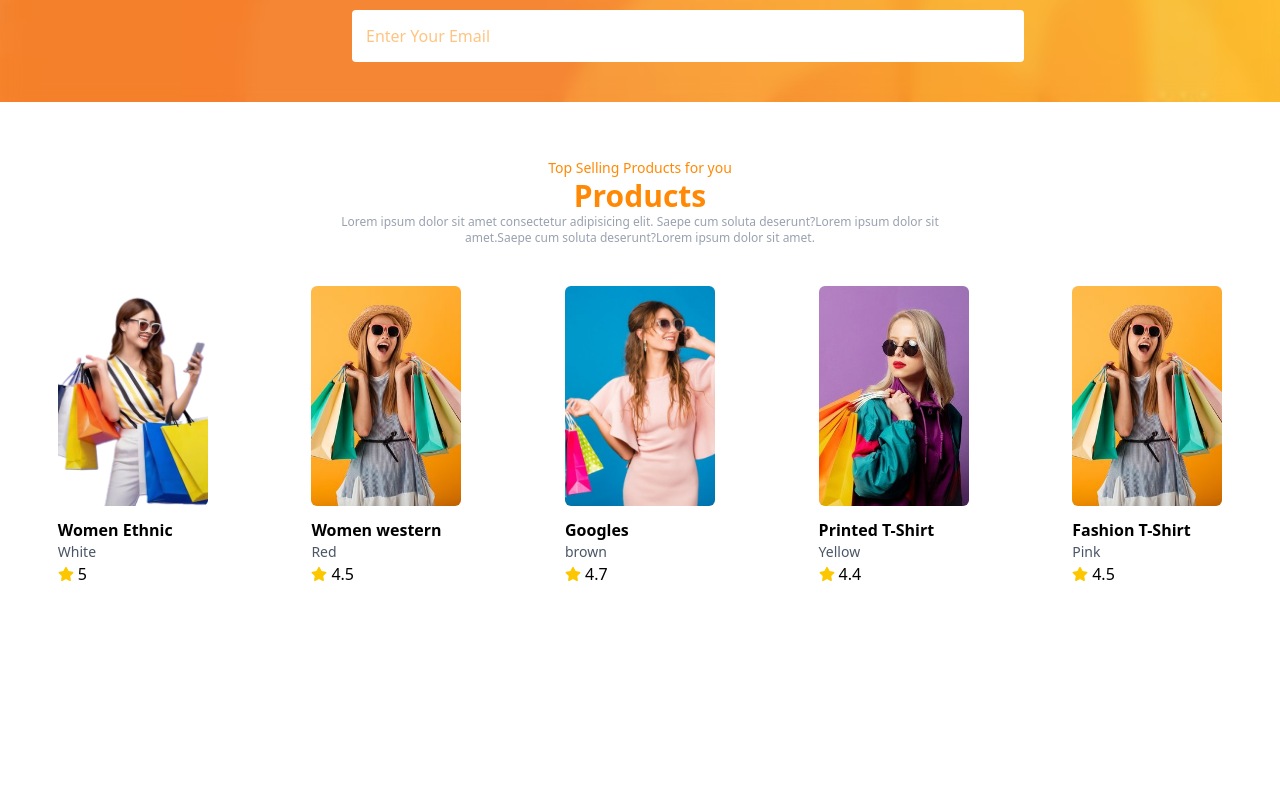
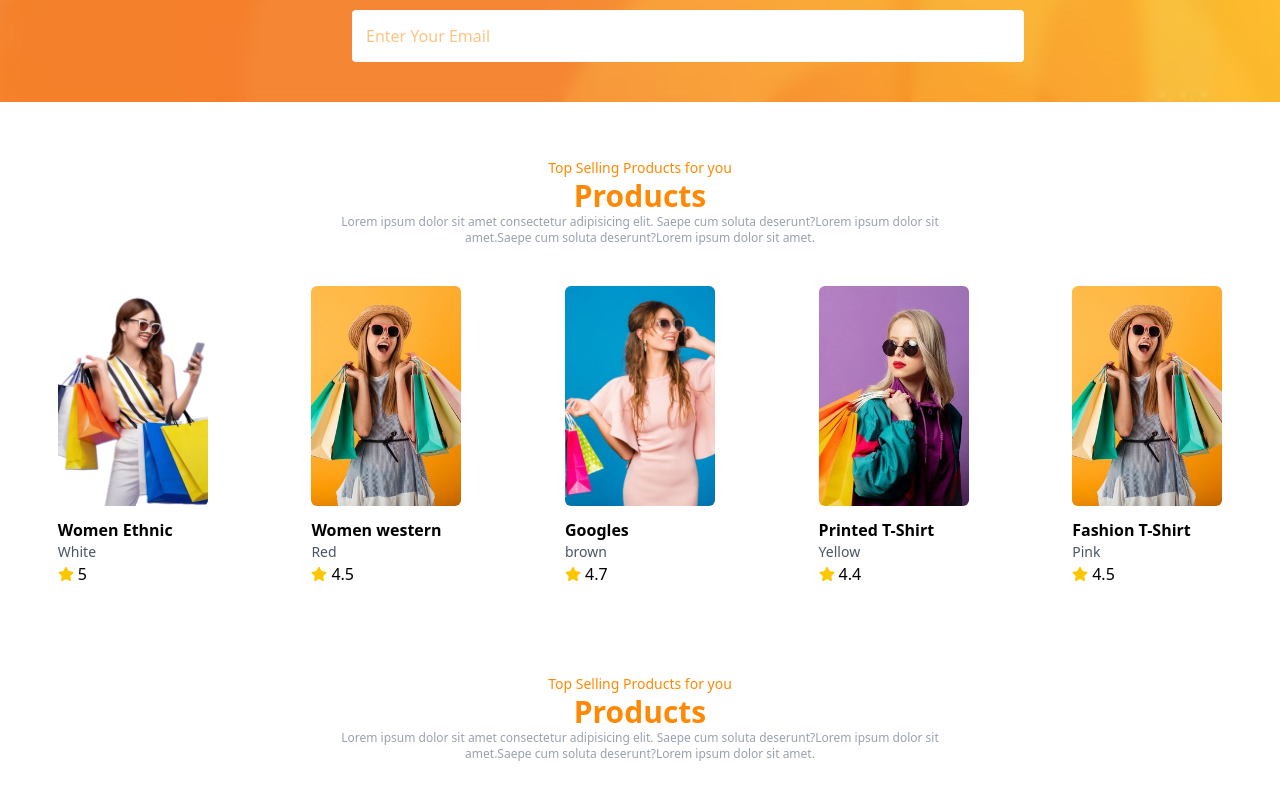
Before and after one commit to saifhusain62/Shop_Ecommerce, a React (Vite) app: page / in a window 1280 px wide. Shown: the part 2450-3250 px from the top of the page. Before the commit the page ends 3084 px from the top, so only its background shows below. Built offline with nearby package versions, Linux system fonts and the light colour scheme.

Commit message:
Testimonial Section make

```diff
--- a/src/App.jsx
+++ b/src/App.jsx
@@ -7,6 +7,7 @@ import 'aos/dist/aos.css';
 import TopProducts from './assets/components/TopProducts.jsx/TopProducts'
 import Banner from './assets/components/Banner/Banner'
 import Subscribe from './assets/components/Subscribe/Subscribe'
+import Testimonials from './assets/components/Testimonials/Testimonials'
 
 
 function App() {
@@ -28,6 +29,7 @@ function App() {
       <Banner/>
       <Subscribe/>
       <Products/>
+      <Testimonials/>
 
     </div>
   )
--- /dev/null
+++ b/src/assets/components/Testimonials/Testimonials.jsx
@@ -0,0 +1,20 @@
+import React from 'react'
+
+function Testimonials() {
+  return (
+    <div className='py-10'>
+      <div className='container'>
+             {/* HEADING SECTION */}
+             <div className='text-center mb-10 max-w-[600px] mx-auto'>
+                <p className='text-orange-400 text-sm' data-aos="fade-up">Top Selling Products for you</p>
+                <h1 className='text-3xl font-bold text-orange-400' data-aos="fade-up">Products</h1>
+                <p className='text-xs text-gray-400' data-aos="fade-up">
+                    Lorem ipsum dolor sit amet consectetur adipisicing elit. Saepe cum soluta deserunt?Lorem ipsum dolor sit amet.Saepe cum soluta deserunt?Lorem ipsum dolor sit amet.
+                </p>
+            </div>
+      </div>
+    </div>
+  )
+}
+
+export default Testimonials
```
